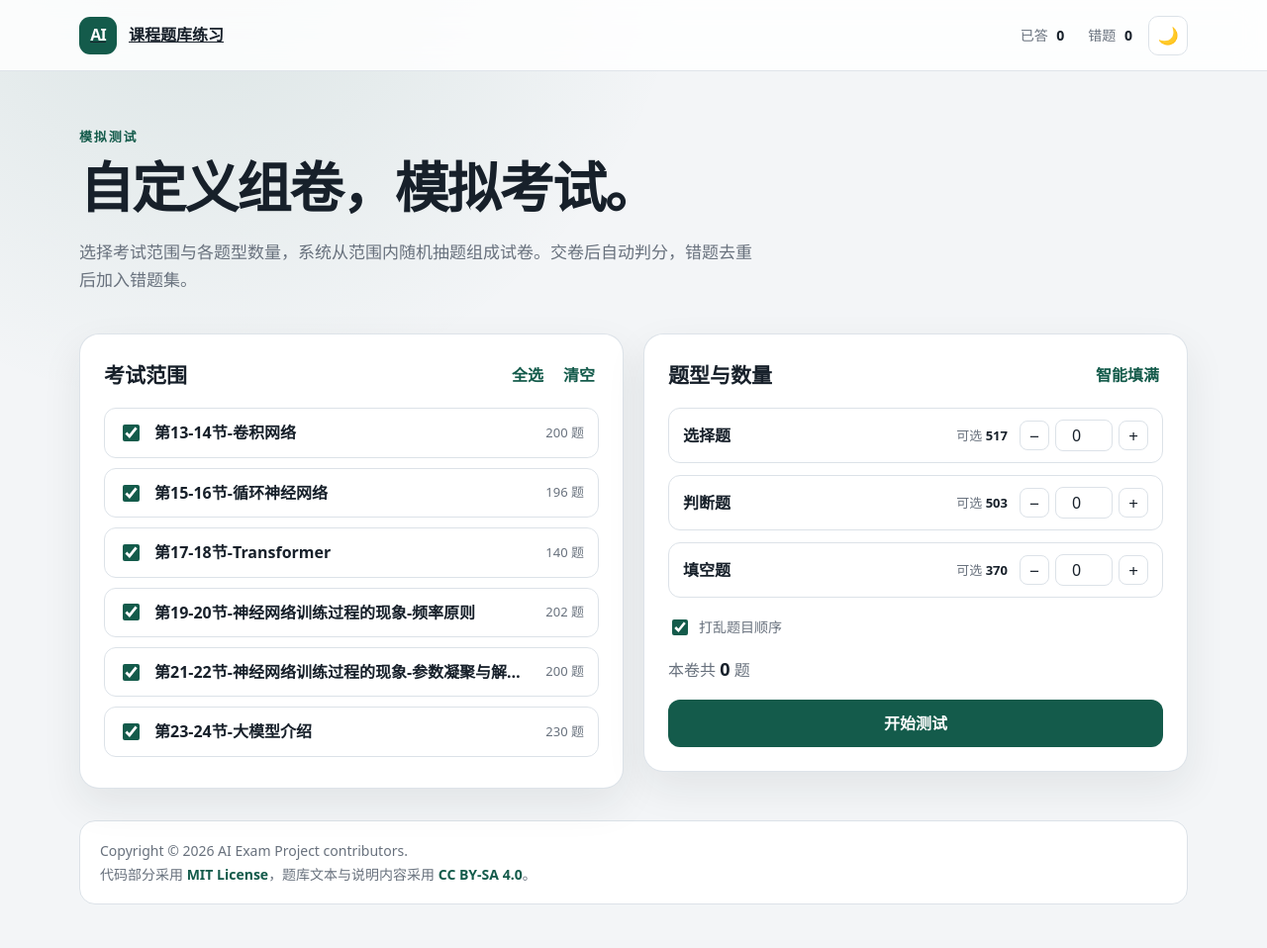
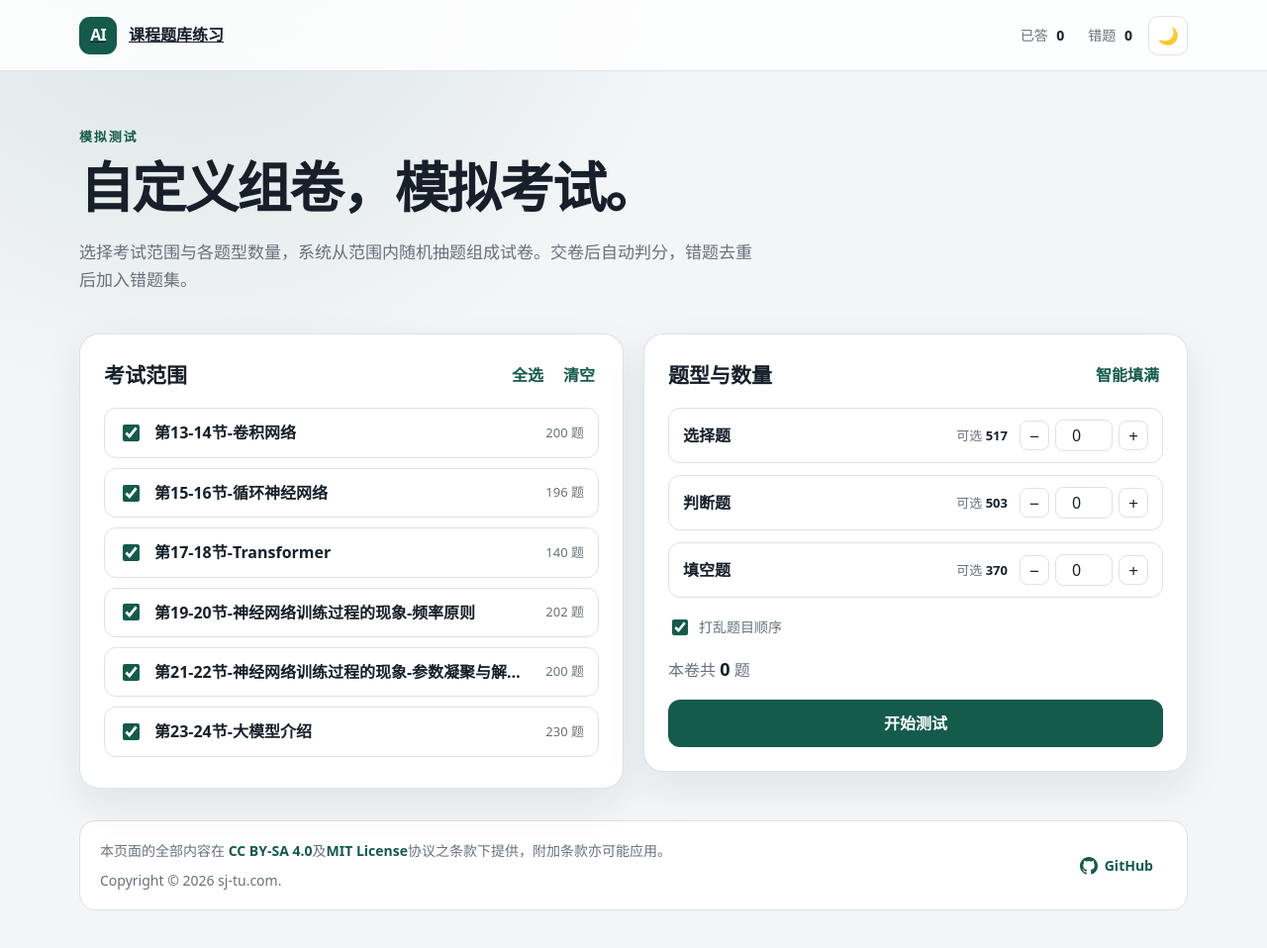
Before and after one commit to tangmubai/AI-Exam, a website: page practice.html in a window 1280 px wide. Shown: the whole page at 99% size. Drawn offline with Linux system fonts and the light colour scheme.

Commit message:
Update Readme

```diff
--- a/practice.html
+++ b/practice.html
@@ -140,13 +140,18 @@
     </section>
 
     <footer class="site-legal" aria-label="许可声明">
-      <p>
-        Copyright © 2026 AI Exam Project contributors.
-      </p>
-      <p>
-        代码部分采用 <a href="LICENSE">MIT License</a>，题库文本与说明内容采用
-        <a href="LICENSE-CONTENT">CC BY-SA 4.0</a>。
-      </p>
+      <div class="site-legal-text">
+        <p>
+          本页面的全部内容在 <a href="https://creativecommons.org/licenses/by-sa/4.0/deed.en">CC BY-SA 4.0</a>及<a href="https://opensource.org/license/mit">MIT License</a>协议之条款下提供，附加条款亦可能应用。
+        </p>
+        <p>
+          Copyright © 2026 sj-tu.com.
+        </p>
+      </div>
+      <a class="site-legal-github" href="https://github.com/tangmubai/SJTU-AI-Course" target="_blank" rel="noopener">
+        <svg viewBox="0 0 16 16" aria-hidden="true"><path d="M8 0C3.58 0 0 3.58 0 8c0 3.54 2.29 6.53 5.47 7.59.4.07.55-.17.55-.38 0-.19-.01-.82-.01-1.49-2.01.37-2.53-.49-2.69-.94-.09-.23-.48-.94-.82-1.13-.28-.15-.68-.52-.01-.53.63-.01 1.08.58 1.23.82.72 1.21 1.87.87 2.33.66.07-.52.28-.87.51-1.07-1.78-.2-3.64-.89-3.64-3.95 0-.87.31-1.59.82-2.15-.08-.2-.36-1.02.08-2.12 0 0 .67-.21 2.2.82.64-.18 1.32-.27 2-.27.68 0 1.36.09 2 .27 1.53-1.04 2.2-.82 2.2-.82.44 1.1.16 1.92.08 2.12.51.56.82 1.27.82 2.15 0 3.07-1.87 3.75-3.65 3.95.29.25.54.73.54 1.48 0 1.07-.01 1.93-.01 2.2 0 .21.15.46.55.38A8.013 8.013 0 0 0 16 8c0-4.42-3.58-8-8-8z"/></svg>
+        <span>GitHub</span>
+      </a>
     </footer>
   </main>
 
--- a/styles.css
+++ b/styles.css
@@ -159,6 +159,10 @@ button { cursor: pointer; }
 .hidden { display: none !important; }
 
 .site-legal {
+  display: flex;
+  align-items: center;
+  justify-content: space-between;
+  gap: 20px;
   margin-top: 32px;
   padding: 18px 20px;
   border: 1px solid var(--line);
@@ -168,7 +172,14 @@ button { cursor: pointer; }
   font-size: 14px;
 }
 
-.site-legal p {
+.site-legal-text {
+  display: flex;
+  flex-direction: column;
+  gap: 6px;
+  min-width: 0;
+}
+
+.site-legal-text p {
   margin: 0;
 }
 
@@ -178,8 +189,31 @@ button { cursor: pointer; }
   text-decoration: none;
 }
 
-.site-legal a:hover {
+.site-legal-text a:hover {
   text-decoration: underline;
+}
+
+.site-legal-github {
+  display: inline-flex;
+  align-items: center;
+  gap: 7px;
+  flex-shrink: 0;
+  padding: 8px 14px;
+  border-radius: 10px;
+  color: var(--muted);
+  font-weight: 700;
+  transition: color 120ms ease, background 120ms ease;
+}
+
+.site-legal-github:hover {
+  color: var(--ink);
+  background: var(--secondary-bg);
+}
+
+.site-legal-github svg {
+  width: 18px;
+  height: 18px;
+  fill: currentColor;
 }
 
 .hero { max-width: 780px; margin-bottom: 40px; }
@@ -563,4 +597,6 @@ h1 { margin: 0; font-size: clamp(34px, 5vw, 55px); line-height: 1.15; letter-spa
   .question-meta a { width: 100%; margin-left: 0; }
   .complete-card { padding: 36px 22px; }
   .complete-actions { flex-direction: column; }
+  .site-legal { flex-direction: column; align-items: flex-start; gap: 12px; }
+  .site-legal-github { align-self: flex-start; margin-left: -14px; }
 }
```
Also changed, not shown: index.html (+6 -0 lines).
